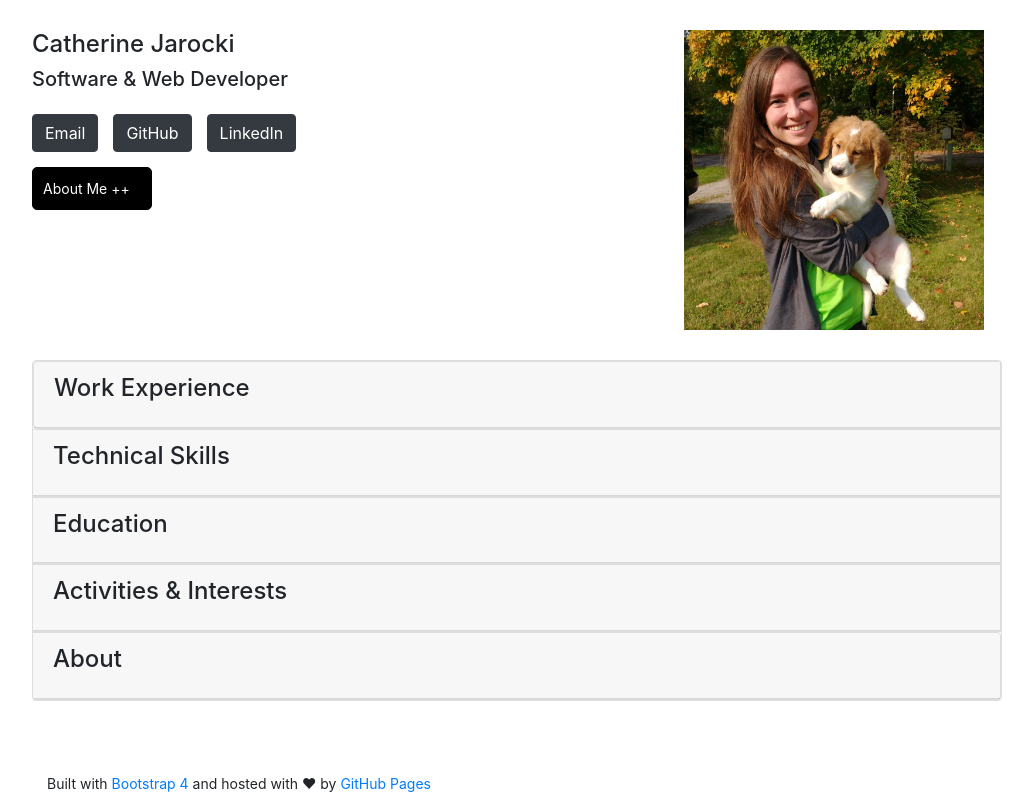
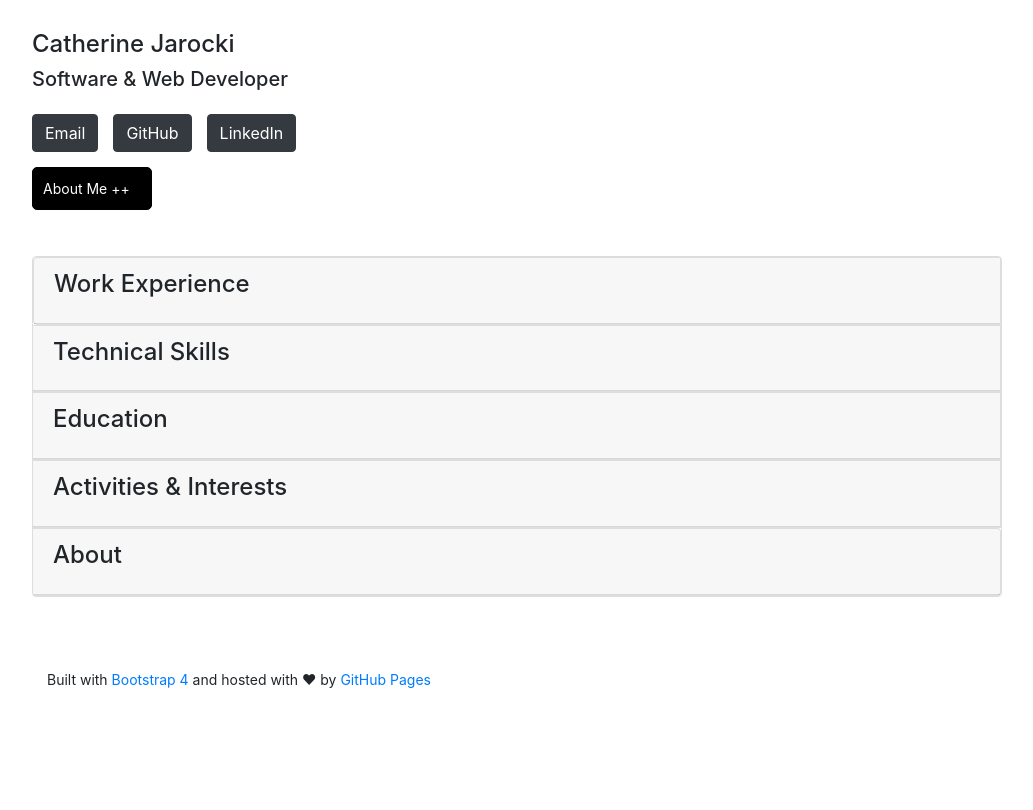
Before and after one commit to cjaro/catherinejarocki, a plain HTML site: page index.html in a window 1280 px wide. Shown: the whole page, without its empty margins (123-1156 px from the left). Drawn offline with nearby package versions, Linux system fonts and the light colour scheme.

Commit message:
Update index.html

```diff
--- a/index.html
+++ b/index.html
@@ -47,9 +47,6 @@
                             </p>
                         </div>
                     </div>
-            </div>
-            <div class="col-md-4 header-headshot">
-                <img src="assets/profilephoto.jpg" alt="headshot" class="headshot">
             </div>
         </div>
     </div>
```
